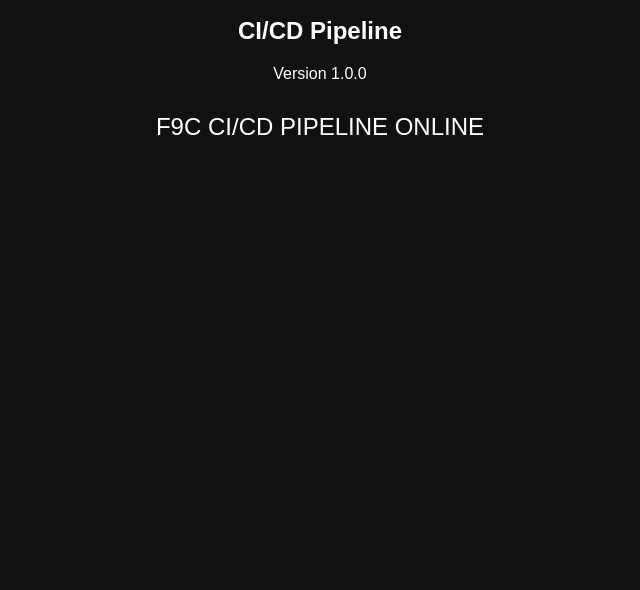
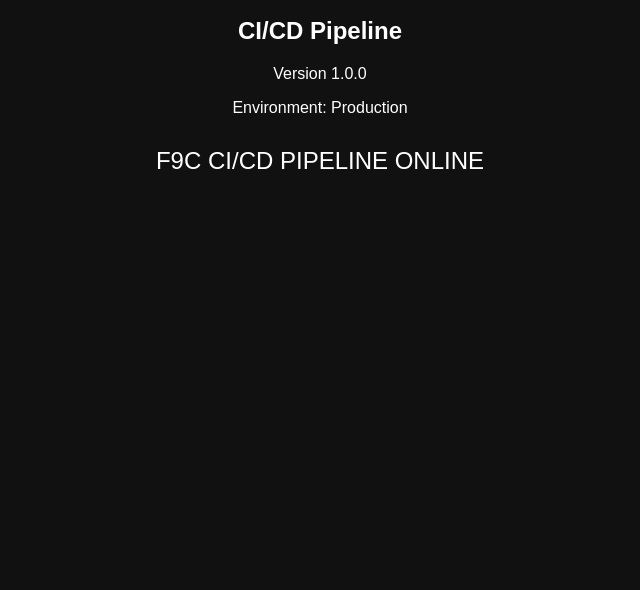
Before and after one commit to F9Csec/f9c-cicd-demo, a website: page public/index.html in a window 1280 px wide. Shown: the part 210-800 px from the top of the page, without its empty margins (320-960 px from the left). Drawn offline with Linux system fonts and the light colour scheme.

Commit message:
feat: display production environment #7
Add production environment information to index.html

```diff
--- a/public/index.html
+++ b/public/index.html
@@ -35,6 +35,8 @@
 
     <p>Version 1.0.0</p>
 
+    <p>Environment: Production</p>
+
     <div class="status" id="status">
         Loading...
     </div>
```
